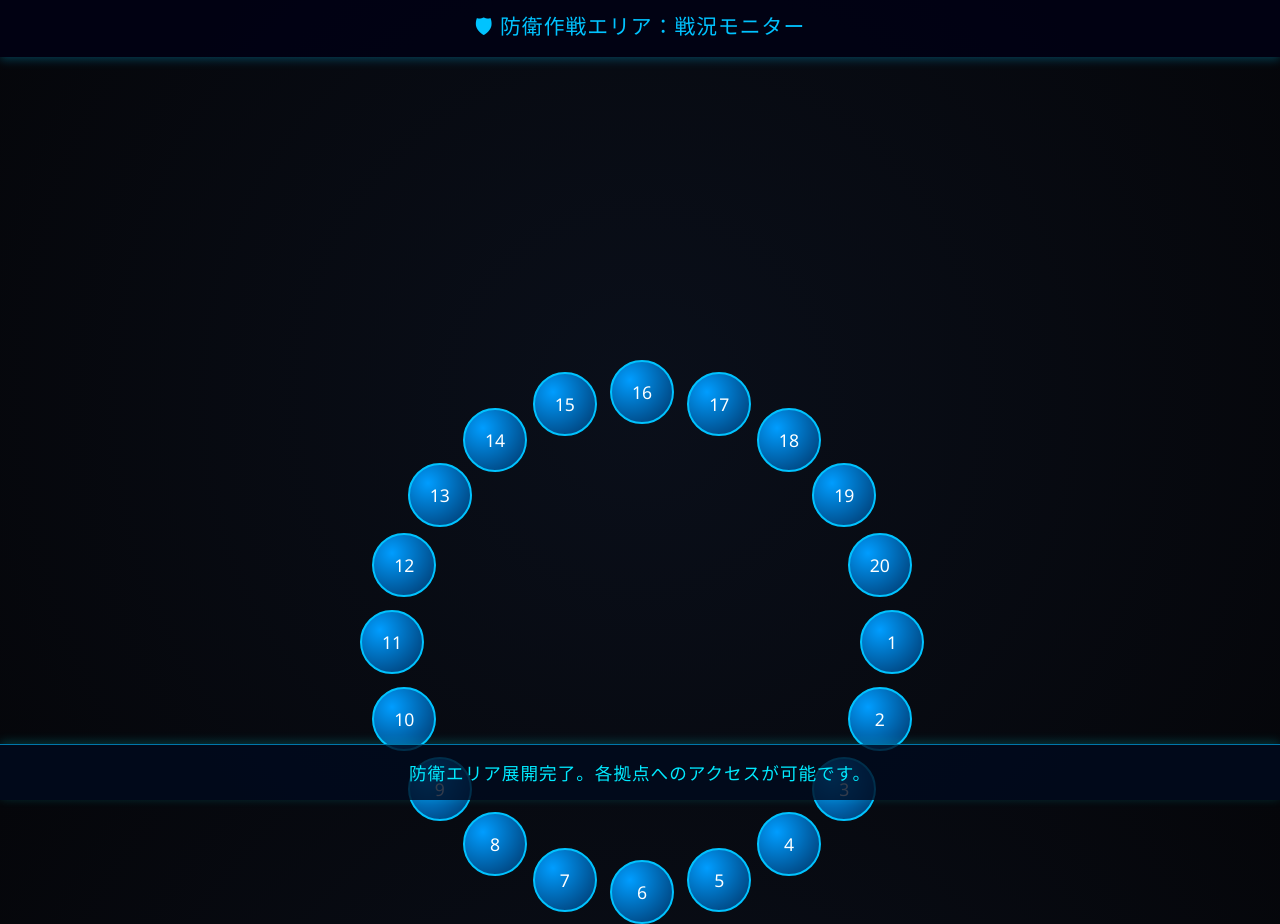
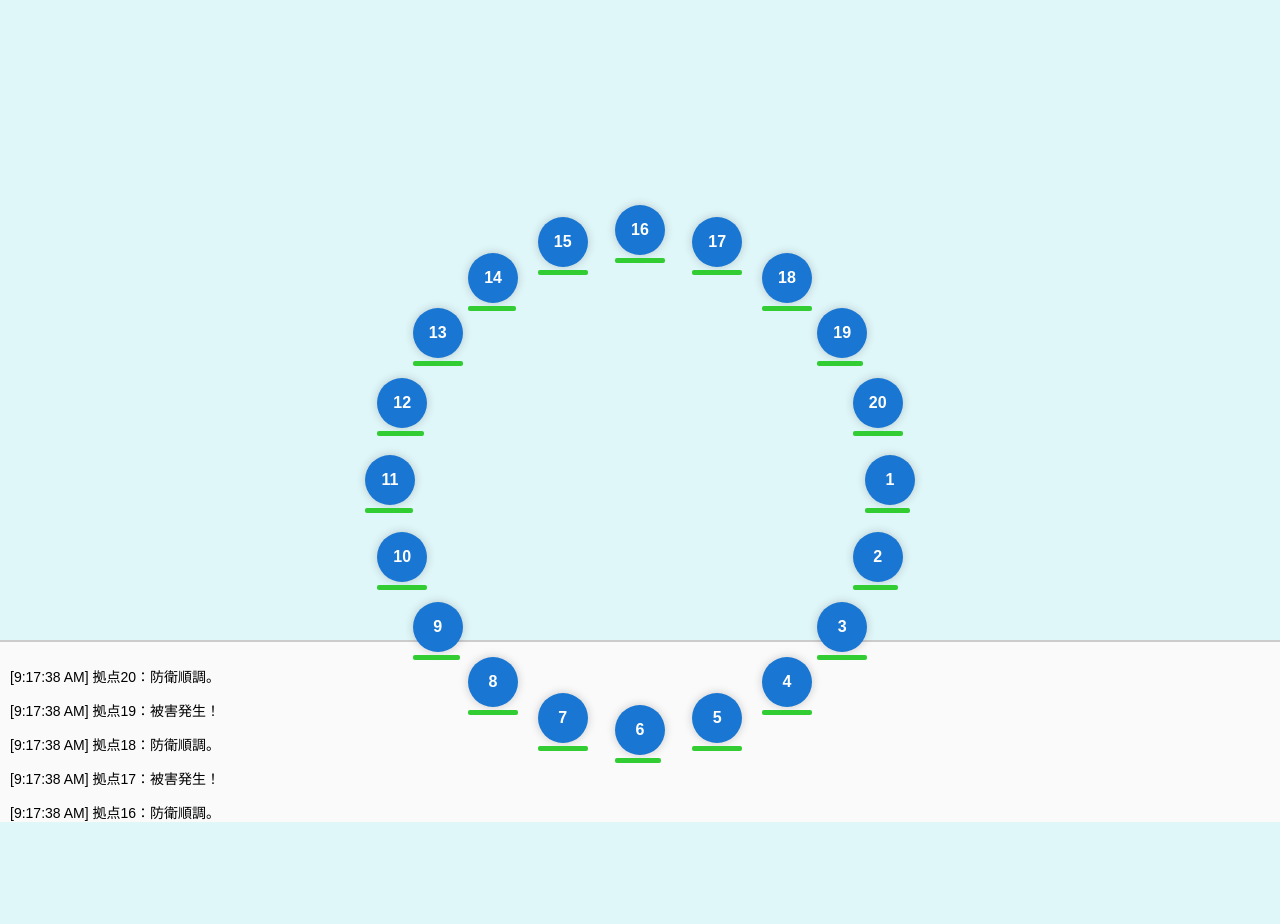
Before and after one commit to sakuraebiage/-, a plain HTML site: page defense.html in a window 1280 px wide. After the commit the page ends 822 px from the top, so only its background shows below. Drawn offline with Linux system fonts and the light colour scheme.

Commit message:
Update defense.html

```diff
--- a/defense.html
+++ b/defense.html
@@ -2,175 +2,114 @@
 <html lang="ja">
 <head>
 <meta charset="UTF-8">
-  <meta name="viewport" content="width=device-width, initial-scale=1.0">
-  <title>防衛画面</title>
+<title>防衛戦マップ</title>
 <style>
-    body {
-      margin: 0;
-      overflow: hidden;
-      background: radial-gradient(circle at center, #0a0f1a, #05060a);
-      color: #fff;
-      font-family: "Segoe UI", sans-serif;
-      height: 100vh;
-      display: flex;
-      flex-direction: column;
-      justify-content: flex-end;
-      align-items: center;
+body { font-family: sans-serif; margin: 0; padding: 0; background: #e0f7fa; overflow: hidden; }
+#map { position: relative; width: 100%; height: 80vh; }
+.base {
+  width: 50px; height: 50px;
+  border-radius: 50%;
+  position: absolute; text-align: center; line-height: 50px;
+  color: #fff; font-weight: bold;
+  background: #1976d2;
+  box-shadow: 0 0 10px rgba(0,0,0,0.2);
+  cursor: pointer;
 }
-
-    header {
-      position: fixed;
-      top: 0;
-      width: 100%;
-      background: rgba(0, 0, 20, 0.8);
-      color: #00c3ff;
-      text-align: center;
-      padding: 10px 0;
-      font-size: 1.3em;
-      letter-spacing: 1px;
-      box-shadow: 0 2px 10px rgba(0, 200, 255, 0.3);
+#announcements {
+  height: 20vh; background: #fafafa;
+  overflow-y: auto; padding: 10px;
+  border-top: 2px solid #ccc;
+  font-size: 14px;
 }
-
-    .battlefield {
-      position: relative;
-      width: 80vw;
-      height: 70vh;
-      margin-top: 5vh;
-    }
-
-    .base {
+.hp-bar {
   position: absolute;
-      width: 60px;
-      height: 60px;
-      background: radial-gradient(circle at 30% 30%, #009dff, #003366);
-      border: 2px solid #00c3ff;
-      border-radius: 50%;
-      display: flex;
-      justify-content: center;
-      align-items: center;
-      color: #fff;
-      font-size: 1.1em;
-      cursor: pointer;
-      transition: transform 0.3s, box-shadow 0.3s;
-    }
-
-    .base:hover {
-      transform: scale(1.2);
-      box-shadow: 0 0 20px #00bfff;
-    }
-
-    .announcement {
-      position: fixed;
-      bottom: 0;
-      width: 100%;
-      background: rgba(0, 10, 30, 0.8);
-      color: #00eaff;
-      text-align: center;
-      padding: 15px 0;
-      font-size: 1.1em;
-      border-top: 1px solid #0077aa;
-      letter-spacing: 1px;
-      box-shadow: 0 -2px 10px rgba(0, 255, 255, 0.2);
+  bottom: -8px; left: 0;
+  height: 5px; border-radius: 2px;
+  background: limegreen;
 }
 </style>
 </head>
 <body>
-  <header>🛡 防衛作戦エリア：戦況モニター</header>
-  <div class="battlefield" id="battlefield"></div>
-  <div class="announcement" id="announcement">戦況データをロード中……</div>
+<div id="map"></div>
+<div id="announcements"></div>
 
 <script>
-    const battlefield = document.getElementById('battlefield');
-    const announcement = document.getElementById('announcement');
+const map = document.getElementById('map');
+const announcements = document.getElementById('announcements');
+
+// ===== 拠点データ初期化 =====
 const baseCount = 20;
+const centerX = window.innerWidth / 2;
+const centerY = window.innerHeight * 0.6;
 const radius = 250;
-    const centerX = battlefield.clientWidth / 2;
-    const centerY = battlefield.clientHeight / 1.4;
 
-    const bases = [];
-
-    // --- 拠点生成 ---
+let bases = [];
 for (let i = 0; i < baseCount; i++) {
   const angle = (i / baseCount) * 2 * Math.PI;
   const x = centerX + radius * Math.cos(angle);
   const y = centerY + radius * Math.sin(angle);
+  const div = document.createElement('div');
+  div.className = 'base';
+  div.style.left = (x - 25) + 'px';
+  div.style.top = (y - 25) + 'px';
+  div.textContent = i + 1;
 
-      const base = document.createElement('div');
-      base.className = 'base';
-      base.style.left = `${x - 30}px`;
-      base.style.top = `${y - 30}px`;
-      base.textContent = i + 1;
-      base.dataset.hp = 100;
+  const hpBar = document.createElement('div');
+  hpBar.className = 'hp-bar';
+  hpBar.style.width = '100%';
+  div.appendChild(hpBar);
 
-      base.addEventListener('click', () => {
-        // HP減少
-        let hp = Math.max(0, base.dataset.hp - Math.floor(Math.random() * 30 + 10));
-        base.dataset.hp = hp;
-
-        let statusText;
-        if (hp > 70) {
-          statusText = `拠点${i + 1}：防衛順調です！`;
-        } else if (hp > 40) {
-          statusText = `拠点${i + 1}：被害発生、支援要請中！`;
-        } else if (hp > 0) {
-          statusText = `拠点${i + 1}：危険！防衛線が崩壊寸前！`;
-        } else {
-          statusText = `拠点${i + 1}：陥落……！`;
-          base.style.background = 'radial-gradient(circle at 30% 30%, #400000, #220000)';
-          base.style.borderColor = '#ff0000';
+  map.appendChild(div);
+  bases.push({
+    id: i + 1,
+    el: div,
+    hp: 100,
+    prevHp: 100,
+    bar: hpBar
+  });
 }
 
-        announcement.textContent = statusText;
-      });
-
-      bases.push(base);
-      battlefield.appendChild(base);
+// ===== アナウンス関数 =====
+function log(msg) {
+  const p = document.createElement('p');
+  p.textContent = `[${new Date().toLocaleTimeString()}] ${msg}`;
+  announcements.prepend(p);
+  if (announcements.children.length > 50) {
+    announcements.removeChild(announcements.lastChild);
+  }
 }
 
-    // --- 自動戦況アナウンス更新（1時間ごと） ---
-    function updateGlobalAnnouncement() {
-      const totalHP = bases.reduce((sum, b) => sum + parseInt(b.dataset.hp), 0);
-      const avgHP = totalHP / baseCount;
-      let message;
+// ===== 戦況更新（10秒ごと） =====
+function updateBattle() {
+  bases.forEach(b => {
+    // HP変化をランダムにシミュレート
+    const change = Math.floor(Math.random() * 30) - 10; // -10〜+20の変化
+    b.prevHp = b.hp;
+    b.hp = Math.min(100, Math.max(0, b.hp + change));
 
-      if (avgHP > 75) {
-        const msgs = [
-          "全拠点に異常なし。防衛は安定しています。",
-          "前線は静穏。警戒を続けてください。",
-          "防衛線に揺らぎなし。士気高く保たれています。"
-        ];
-        message = msgs[Math.floor(Math.random() * msgs.length)];
-      } else if (avgHP > 50) {
-        const msgs = [
-          "数拠点で軽微な損傷。応急対応を実施中。",
-          "小規模な揺らぎを検知。追加補給を推奨します。",
-          "防衛網に軽度の乱れあり、再編成を検討中。"
-        ];
-        message = msgs[Math.floor(Math.random() * msgs.length)];
-      } else if (avgHP > 25) {
-        const msgs = [
-          "被害拡大中、前線の再強化を急いでください。",
-          "複数拠点が危険域。救援部隊を要請中！",
-          "前線が不安定。戦況は厳しい状況です。"
-        ];
-        message = msgs[Math.floor(Math.random() * msgs.length)];
+    // HPバー更新
+    b.bar.style.width = b.hp + '%';
+    b.bar.style.background = b.hp > 60 ? 'limegreen' :
+                             b.hp > 30 ? 'orange' : 'red';
+
+    // 状況変化アナウンス
+    if (b.hp < b.prevHp) {
+      if (b.hp === 0) log(`拠点${b.id}：陥落……！`);
+      else if (b.hp < 30) log(`拠点${b.id}：防衛限界！`);
+      else log(`拠点${b.id}：被害発生！`);
+    } else if (b.hp > b.prevHp) {
+      const diff = b.hp - b.prevHp;
+      if (diff > 30) log(`拠点${b.id}：防衛線再構築完了！`);
+      else log(`拠点${b.id}：防衛線が持ち直しました！`);
     } else {
-        const msgs = [
-          "防衛線崩壊寸前……生存者の確保を最優先に。",
-          "残存勢力わずか。全員退避を検討してください。",
-          "最後の砦が耐えています……希望を捨てるな。"
-        ];
-        message = msgs[Math.floor(Math.random() * msgs.length)];
+      if (b.hp > 70) log(`拠点${b.id}：防衛順調。`);
+    }
+  });
 }
 
-      announcement.textContent = `[自動報告] ${message}`;
-    }
-
-    // 初期メッセージ
-    announcement.textContent = '防衛エリア展開完了。各拠点へのアクセスが可能です。';
-
-    // 1時間ごとに自動更新（3600000ms）
-    setInterval(updateGlobalAnnouncement, 3600000);
+// 初回実行＋定期更新
+updateBattle();
+setInterval(updateBattle, 10000); // ← 10秒ごと（本番は3600000＝1時間）
 </script>
 </body>
 </html>
```
Lines whose indentation alone changed are shown as unchanged.
